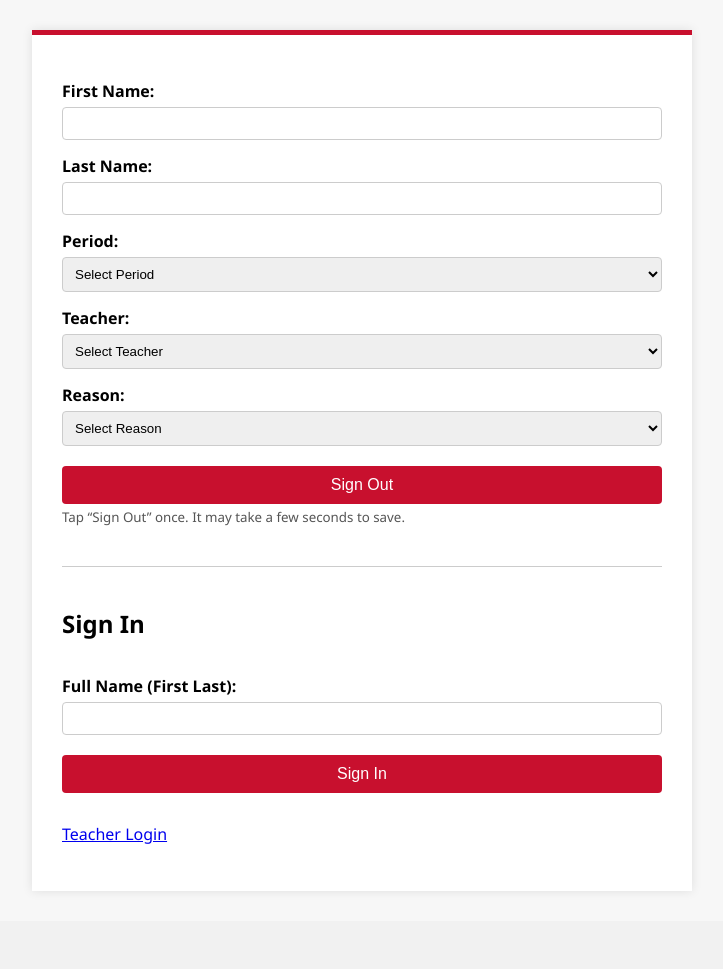
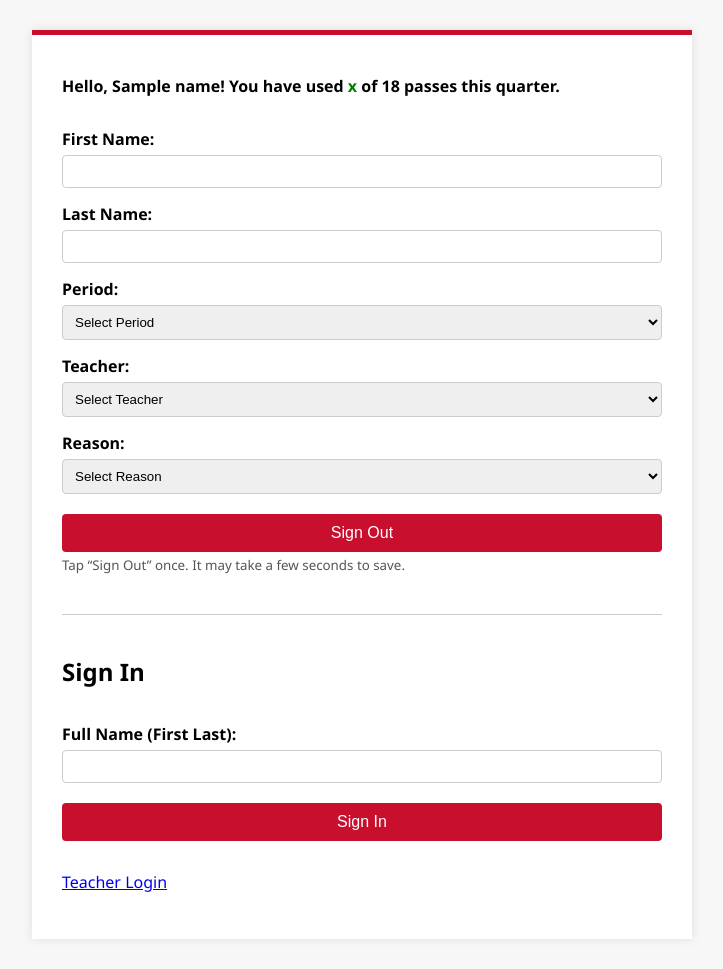
Before and after one commit to rheerenljh/lincoln-hall-pass, a Flask app: template templates/index.html in a window 1280 px wide. Shown: the part 194-1163 px from the top of the page, without its empty margins (278-1001 px from the left). Before the commit the page ends 1085 px from the top, so only its background shows below. Run offline with Flask 3, Linux system fonts and the light colour scheme; the template is opened without the code that fills it: most values are stand-ins (such as "Sample title", 1, 10 or a date in 2020); parts of the project's set-up code (start-up, migrations or seed data) failed here and were passed over.

Commit message:
Show pass usage block again (counter + optional bar)

```diff
--- a/templates/index.html
+++ b/templates/index.html
@@ -157,6 +157,22 @@
   </div>
 {% endif %}
 
+{# Student usage status (dynamic colors, dynamic limit) #}
+{% if used_passes is not none %}
+  {% set maxp = MAX_QUARTER_PASSES|default(18) %}
+  {% set color = 'green' %}
+  {% if used_passes >= (maxp * 2) // 3 %}
+    {% set color = 'red' %}
+  {% elif used_passes >= maxp // 3 %}
+    {% set color = 'orange' %}
+  {% endif %}
+  <p class="student-counter">
+    Hello, {{ name }}! You have used
+    <span style="color: {{ color }};">{{ used_passes }}</span>
+    of {{ maxp }} passes this quarter{% if CURRENT_QUARTER and CURRENT_QUARTER != 'Unknown' %} ({{ CURRENT_QUARTER }}){% endif %}.
+  </p>
+{% endif %}
+
     <!-- SIGN OUT -->
     <form id="signout-form" method="POST" action="{{ url_for('signout') }}" novalidate>
       <label for="first_name">First Name:</label>
```
